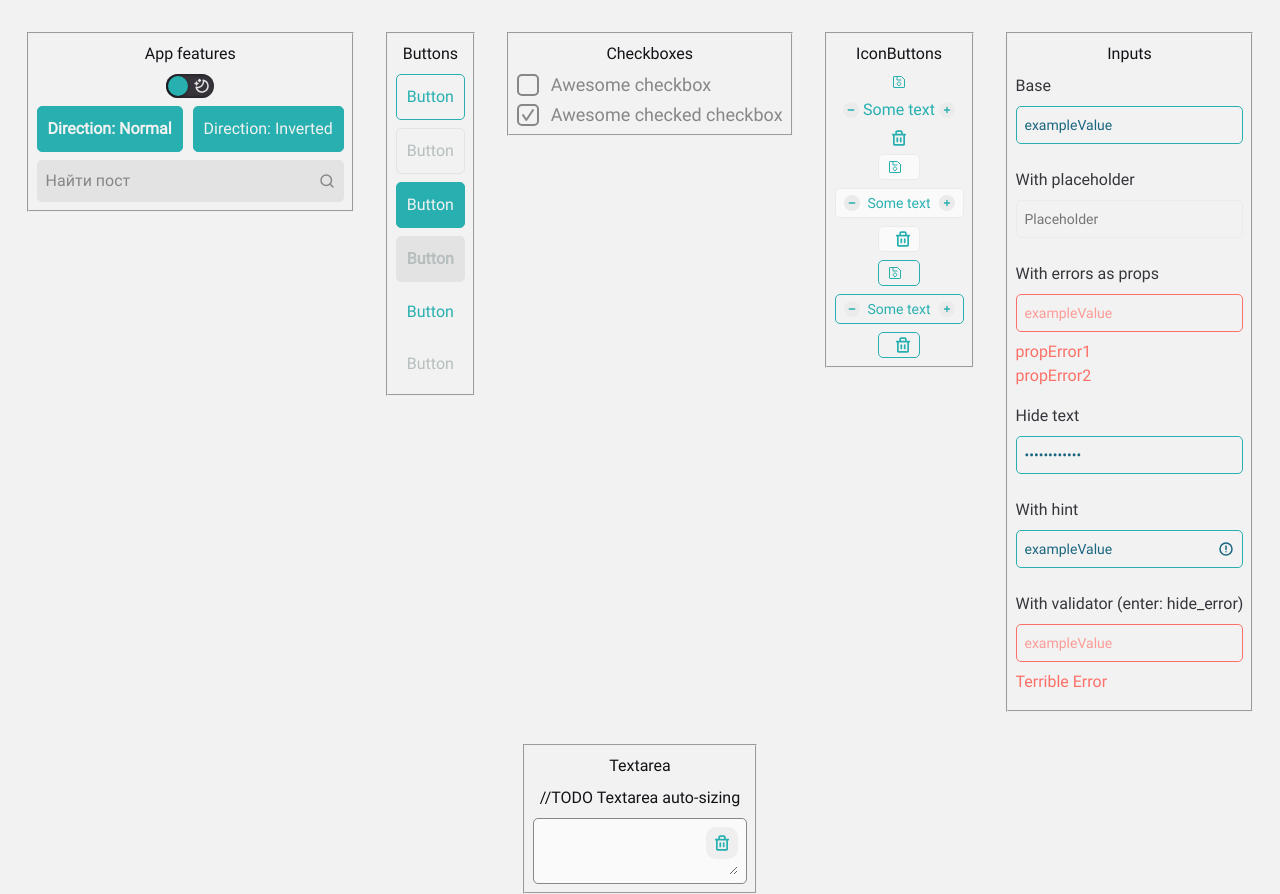
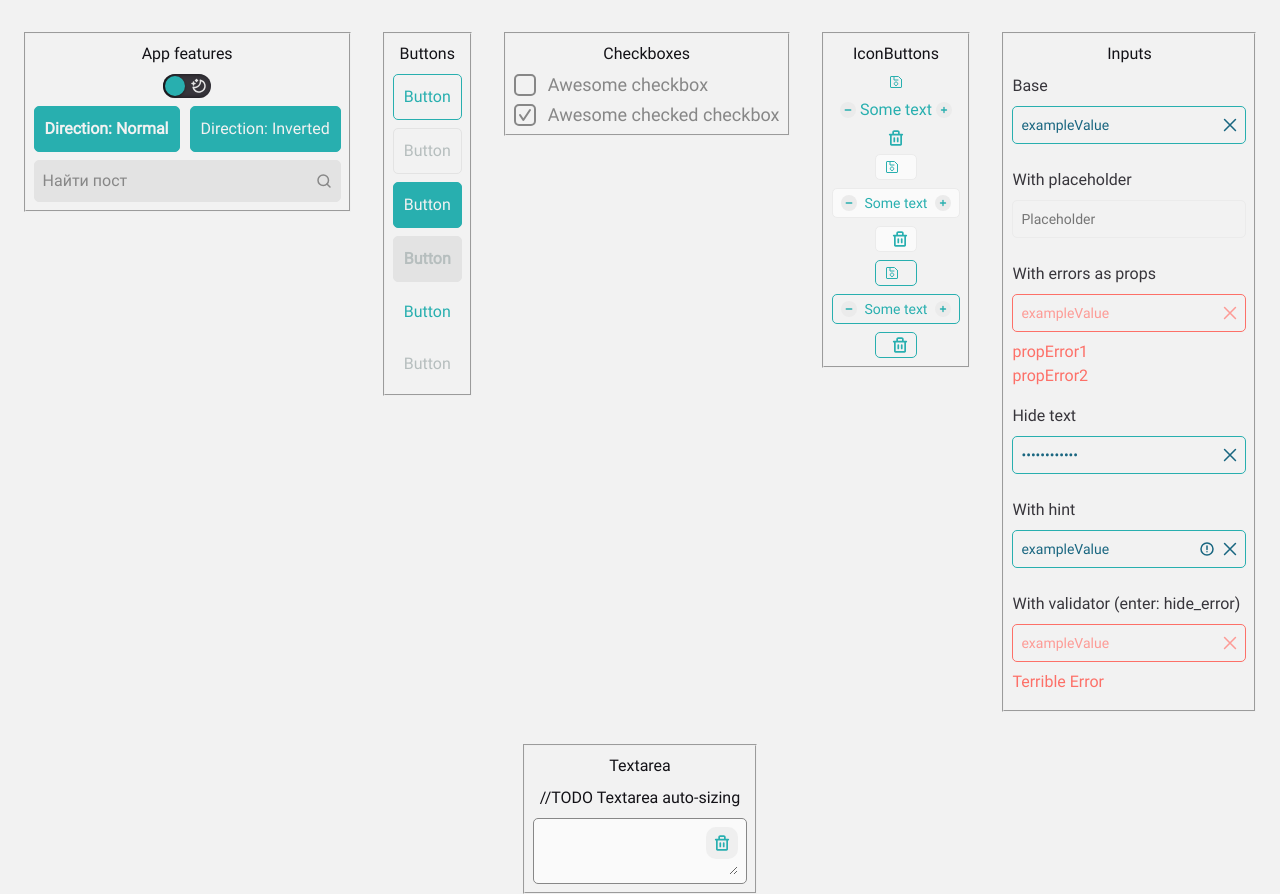
Before and after one commit to OlgaPy/Vortex_front, a Vue app: page /all in a window 1280 px wide. Built offline with nearby package versions, Linux system fonts and the light colour scheme.

Commit message:
Добавлен функционал удаления значения InputUI

```diff
--- a/src/shared/ui/input-ui/InputUI.vue
+++ b/src/shared/ui/input-ui/InputUI.vue
@@ -1,7 +1,8 @@
 <script setup lang="ts">
 import type {Emits, Props} from './types'
 import {InputFocusStates, InputStates} from "./types";
-import WarningCircle from '@/shared/assets/icons/WarningCircle.svg';
+import WarningCircle from '@/shared/assets/icons/WarningCircleIcon.svg';
+import CloseIcon from '@/shared/assets/icons/CloseIcon.svg';
 import {ref} from "vue";
 import {autoUpdate, flip, shift, useFloating} from "@floating-ui/vue";
 
@@ -68,6 +69,7 @@ const setInputFocusStatus = (state: InputFocusStates) => {
 };
 
 const onChange = (value: string | null) => {
+	inputValue.value = value;
 	validate(value);
 	emit('update:modelValue', value);
 	changeInputStatus();
@@ -103,8 +105,20 @@ changeInputStatus();
 				:placeholder="placeholder"
 			/>
 
-			<div :class="$style.hint" v-show="showHint" v-outside-click="closeHintPopup">
-				<WarningCircle ref="reference" @click="openHintPopup"/>
+			<div :class="$style.actionIcons">
+				<WarningCircle
+					:class="$style.hintIcon"
+					v-show="showHint"
+					ref="reference"
+					@click="openHintPopup"
+					v-outside-click="closeHintPopup"
+				/>
+				<CloseIcon
+					:class="$style.clearIcon"
+					@click="onChange('')"
+					v-show="inputValue"
+				/>
+
 				<div
 					:class="$style.hintWrapper"
 					ref="floating"
@@ -183,10 +197,21 @@ changeInputStatus();
 	color: inherit;
 }
 
-.hint {
-	position: relative;
+.actionIcons {
+	display: flex;
+	justify-content: center;
+	align-items: center;
+	gap: 8px;
+}
+
+.hintIcon {
 	width: 16px;
 	height: 16px;
+	cursor: pointer;
+}
+.clearIcon {
+	width: 14px;
+	height: 14px;
 	cursor: pointer;
 }
 
@@ -198,6 +223,7 @@ changeInputStatus();
 	align-items: start;
 	flex-direction: column;
 	width: 264px;
+	height: auto;
 	font: var(--font-small);
 	border-radius: var(--style-radius-10);
 	background-color: var(--color-gray-98);
```
Also changed, not shown: src/shared/assets/icons/CloseIcon.svg, src/shared/assets/icons/WarningCircleIcon.svg (renamed from src/shared/assets/icons/WarningCircle.svg).
